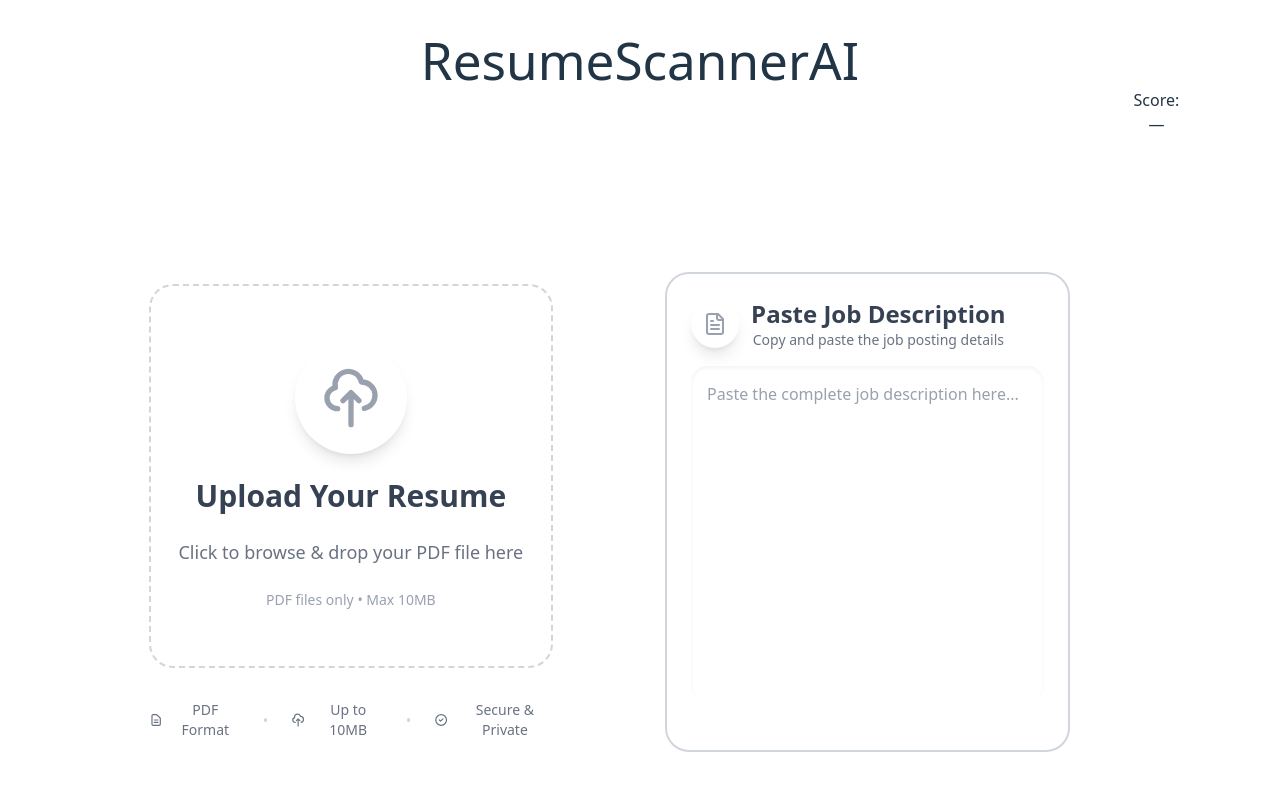
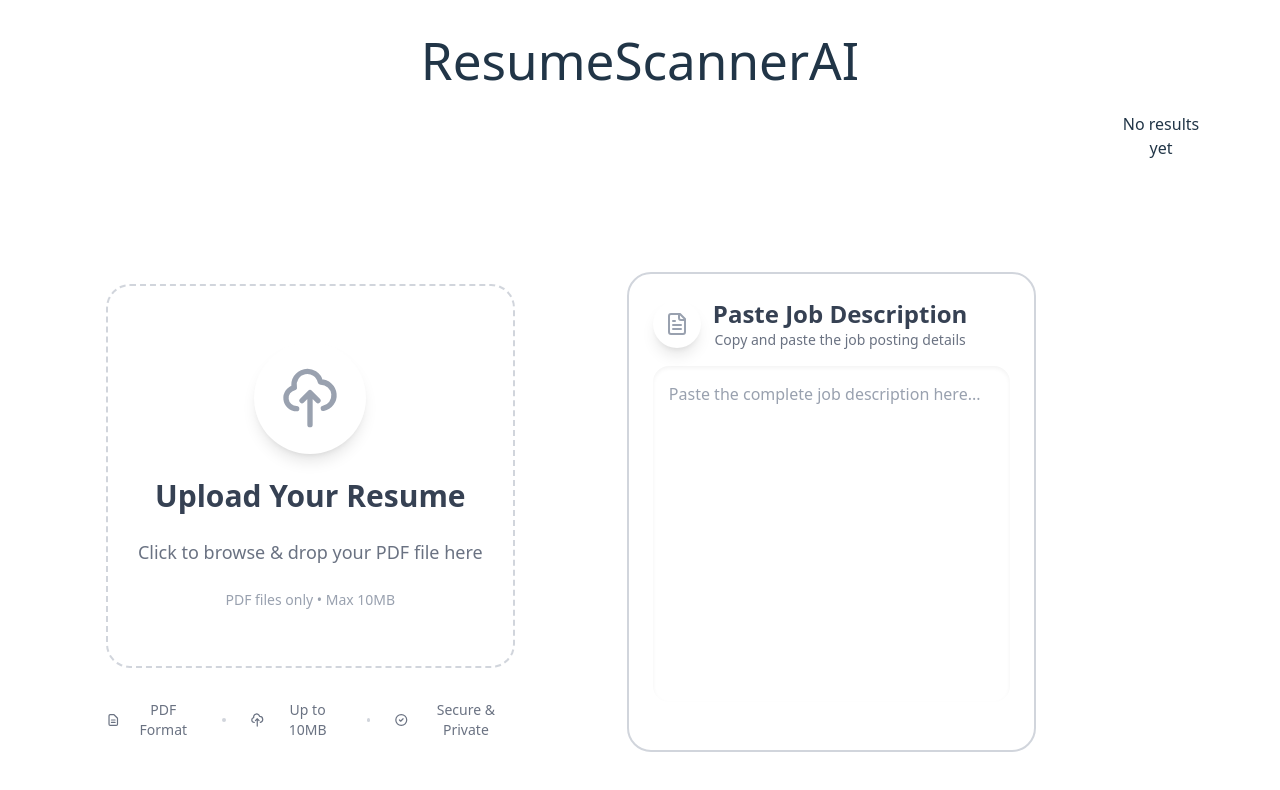
Before and after one commit to oriohayon15/ResumeScannerAI, a React (Vite) app in the folder client/: page / in a window 1280 px wide. Shown: the top 790 px of the page. Built offline with nearby package versions, Linux system fonts and the light colour scheme.

Commit message:
Fixed scoreResults component to accurately show the score

```diff
--- a/client/src/App.jsx
+++ b/client/src/App.jsx
@@ -7,6 +7,7 @@ import ScoreResults from './components/scoreResults'
 function App() {
   const [jobDescription, setJobDescription] = useState("");
   const [result, setResult] = useState(null);
+  console.log("App result:", result);
 
   return (
     <>
@@ -19,7 +20,9 @@ function App() {
           <div class='w-1/2 p-6'>
             <ApplicationInput value={jobDescription} onChange={setJobDescription} />
           </div>
-          <ScoreResults score={result} />
+          <div className="p-6">
+            <ScoreResults results={result} />
+          </div>
       </div>
       </div>
     </>
--- a/client/src/components/scoreResults.jsx
+++ b/client/src/components/scoreResults.jsx
@@ -1,11 +1,53 @@
 import React from 'react';
 
-const ScoreResults = ({score}) => {
-    return (
-        <div>
-        <h2>Score: {score == null ? "—" : typeof score === "number" ? score.toFixed(2) : String(score)}</h2>
-      </div>
-    )
-}
+const ScoreResults = ({ results }) => {
+  if (!results) return <div>No results yet</div>;
 
-export default ScoreResults
+  // 1) Extract score
+  let numeric =
+    results.match_score ??
+    results.result?.match_score ??
+    results.score;
+
+  // Fallback for earlier format: { "Your Match Score: ": "46.165/100" }
+  if (numeric === undefined && results["Your Match Score: "]) {
+    const raw = String(results["Your Match Score: "]);
+    const m = raw.match(/(\d+(\.\d+)?)/); // grab first number
+    numeric = m ? parseFloat(m[1]) : undefined;
+  }
+
+  // 2) Extract keywords
+  let keywords =
+    results.missing_keywords ??
+    results.suggested_keywords ??
+    results["Suggested Keywords to add"] ??
+    [];
+
+  // Normalize if backend returns a string instead of an array
+  if (typeof keywords === 'string') {
+    // try split by comma
+    keywords = keywords.split(',').map(s => s.trim()).filter(Boolean);
+  }
+
+  return (
+    <div className="p-4 rounded-lg border">
+      <h2 className="text-xl font-semibold mb-2">Match Score</h2>
+      <p className="text-2xl mb-4">
+        {typeof numeric === 'number' ? `${numeric.toFixed(2)}/100` : 'N/A'}
+      </p>
+
+      <h3 className="text-lg font-medium mb-1">Suggested Keywords to Add</h3>
+      {Array.isArray(keywords) && keywords.length > 0 ? (
+        <ul className="list-disc ml-6">
+          {keywords.map((kw, i) => (
+            <li key={i}>{kw}</li>
+          ))}
+        </ul>
+      ) : (
+        <p>No missing keywords 🎉</p>
+      )}
+    </div>
+  );
+};
+
+export default ScoreResults;
```
Also changed, not shown: 1 other file (tests, documents, lock files or other folders).
